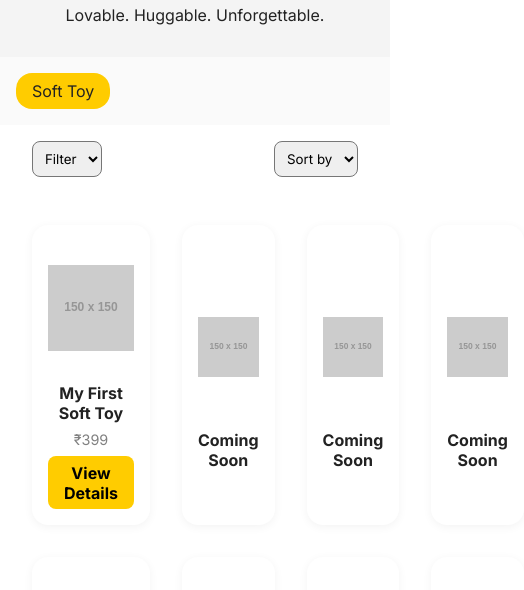
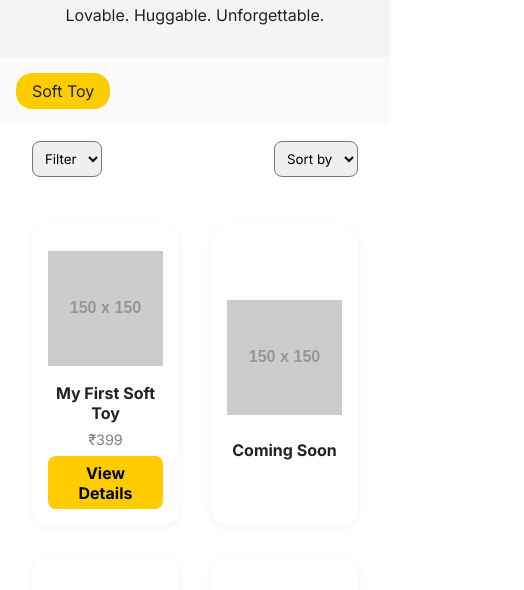
Before and after one commit to amanxo-x9e/Toysss, a plain HTML site: page index.html in a window 390 px wide. Shown: the part 174-764 px from the top of the page, 524 px wide, since content can reach past the window. Drawn offline with Linux system fonts and the light colour scheme; placeholder pictures from the web are drawn by us.

Commit message:
Update index.html

```diff
--- a/index.html
+++ b/index.html
@@ -84,6 +84,11 @@
       grid-template-columns: repeat(4, 1fr);
       gap: 2rem;
       padding: 2rem;
+    }
+    @media (max-width: 768px) {
+      .products {
+        grid-template-columns: repeat(2, 1fr);
+      }
     }
     .product {
       background: #fff;
```
